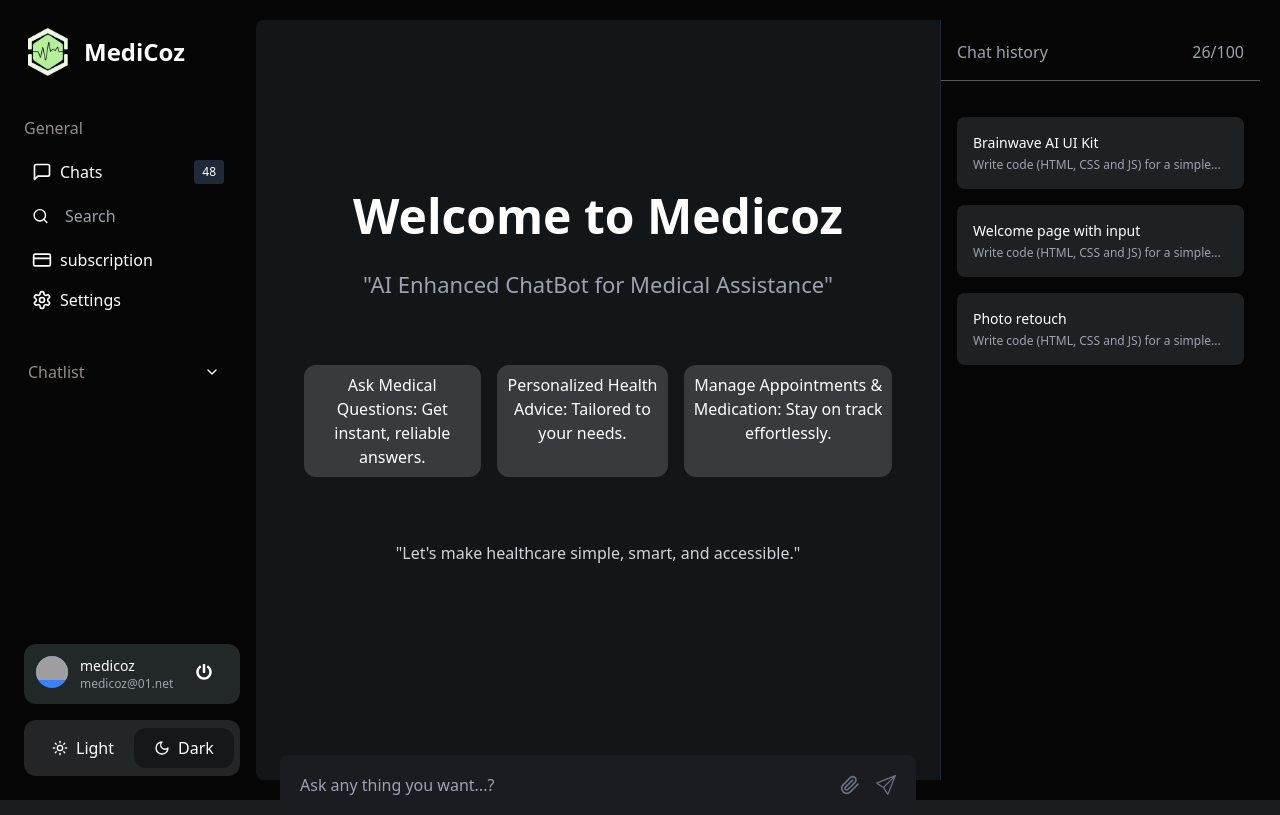
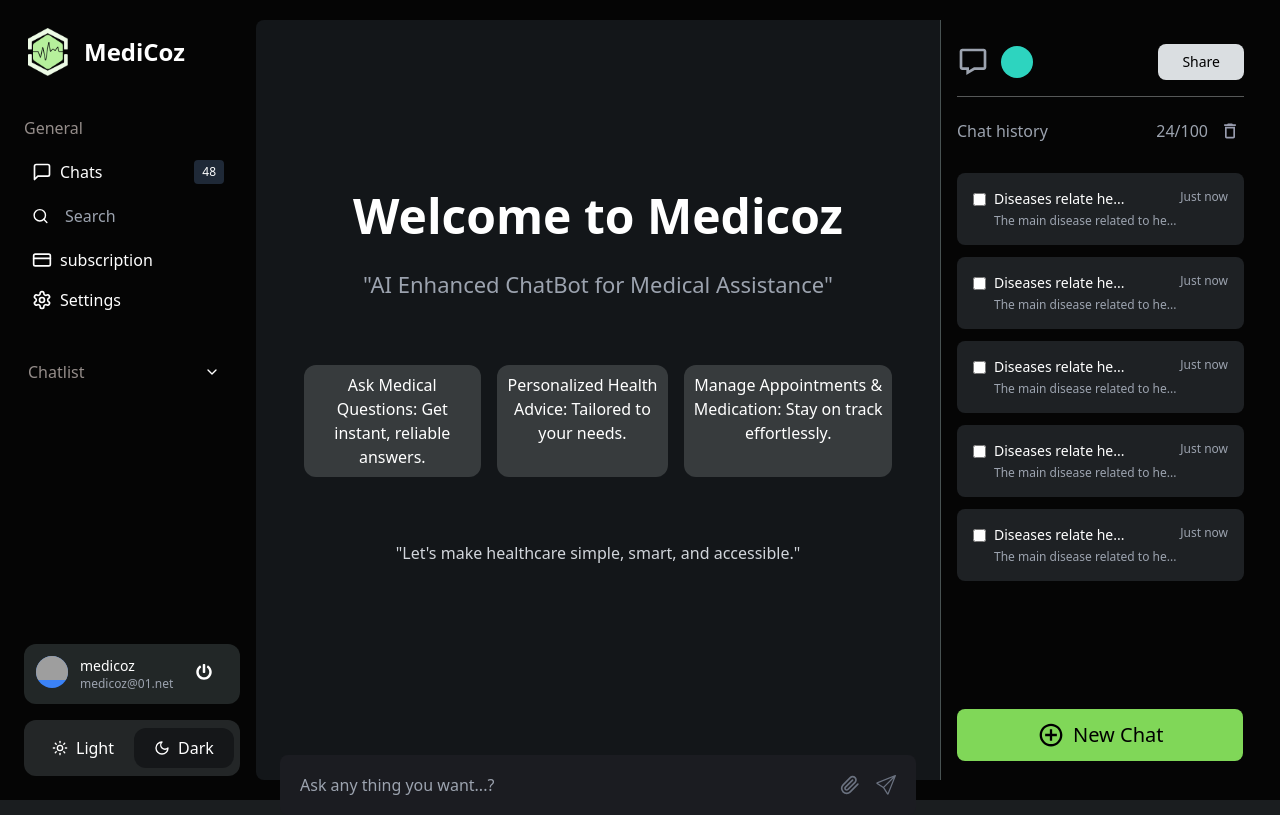
Before and after one commit to Viswajith2003/medicoz, a Next.js app: page / in a window 1280 px wide. Built offline with nearby package versions, Linux system fonts and the light colour scheme; grey boxes are pictures that could not be loaded.

Commit message:
completete the chathistory

```diff
--- a/src/app/components/chatHistory.jsx
+++ b/src/app/components/chatHistory.jsx
@@ -1,65 +1,127 @@
+import React from "react";
+import { BiMessage } from "react-icons/bi";
+import { MdOutlineDelete } from "react-icons/md";
+import { IoMdAddCircleOutline } from "react-icons/io";
+
 export default function ChatHistory({ theme }) {
-  const chatItems = [
-    {
-      title: "Brainwave AI UI Kit",
-      description: "Write code (HTML, CSS and JS) for a simple...",
-    },
-    {
-      title: "Welcome page with input",
-      description: "Write code (HTML, CSS and JS) for a simple...",
-    },
-    {
-      title: "Photo retouch",
-      description: "Write code (HTML, CSS and JS) for a simple...",
-    },
-  ];
+  const chatItems = Array(5).fill({
+    title: "Diseases relate he...",
+    description: "The main disease related to he...",
+    time: "Just now",
+  });
 
   return (
     <div
-      className={`w-80 border-l border-[#485252] rounded-tl-none rounded-bl-none mr-5 mb-5 mt-5 pt-2 rounded-lg  dark:bg-[#131619] ${
-        theme === "light" ? "border-gray-200 bg-white" : "border-gray-800"
-      } hidden lg:block`}
+      className={`w-80 border-l rounded-tl-none rounded-bl-none mr-5 mb-5 mt-5 pt-2 rounded-lg hidden lg:block ${
+        theme === "light"
+          ? "border-gray-200 bg-white"
+          : "border-[#485252] dark:bg-[#131619]"
+      }`}
     >
-      <div className="flex items-center justify-between mb-4 pt-3 px-4">
-        <span className={theme === "light" ? "text-gray-600" : "text-gray-400"}>
+      {/* Header Section */}
+      <div className="p-4">
+        {/* Top Status Bar */}
+        <div className="flex items-center justify-between mb-4">
+          <div className="flex items-center space-x-2">
+            <div className="flex items-center space-x-1">
+              <BiMessage className="w-8 h-8 text-gray-400 hover:text-gray-300" />
+              <span
+                className={
+                  theme === "light" ? "text-gray-600" : "text-gray-400"
+                }
+              ></span>
+            </div>
+            <div className="w-8 h-8 rounded-full bg-teal-400"></div>
+          </div>
+          <button
+            className={`px-6 py-2 rounded-lg text-sm font-medium ${
+              theme === "light"
+                ? "bg-gray-200 text-gray-700 hover:bg-gray-300"
+                : "bg-[#dadee1] text-black hover:bg-[#bcc2c9]"
+            } transition-colors`}
+          >
+            Share
+          </button>
+        </div>
+        <hr
+          className={`${
+            theme === "light" ? "border-gray-200" : "border-[#565858]"
+          } mb-5`}
+        />
+
+        {/* Chat History Header */}
+        <div className="flex items-center justify-between mb-3">
+          <span
+            className={theme === "light" ? "text-gray-600" : "text-gray-400"}
+          >
             Chat history
           </span>
-        <span className={theme === "light" ? "text-gray-600" : "text-gray-400"}>
-          26/100
+          <div className="flex items-center space-x-2">
+            <span
+              className={theme === "light" ? "text-gray-600" : "text-gray-400"}
+            >
+              24/100
             </span>
+            <button
+              className={`p-1 rounded hover:text-[#a0a5b7] ${
+                theme === "light" ? "text-gray-600" : "text-[#989cae]"
+              }`}
+            >
+              <MdOutlineDelete className="w-5 h-5" />
+            </button>
           </div>
-      <hr className="border-[#565858] mb-5" />
-      <div className="p-4">
-        <div className="space-y-4">
-          {chatItems.map((item, index) => (
+        </div>
+      </div>
+
+      {/* Chat Items List */}
+      <div className="px-4 space-y-3">
+        {chatItems.map((chat, index) => (
           <div
             key={index}
-              className={`p-4 rounded-lg cursor-pointer ${
+            className={`p-4 rounded-lg cursor-pointer transition-colors ${
               theme === "light"
                 ? "bg-gray-50 hover:bg-gray-100"
                 : "bg-[#1E2124] hover:bg-[#23262A]"
             }`}
           >
+            <div className="flex justify-between items-start">
+              <div className="flex items-start space-x-2">
+                <input
+                  type="checkbox"
+                  className="mt-1 rounded border-gray-500 text-emerald-500 focus:ring-emerald-500"
+                />
+                <div>
                   <h3
-                className={
-                  theme === "light"
-                    ? "text-gray-900 text-sm mb-1"
-                    : "text-white text-sm mb-1"
-                }
+                    className={`text-sm font-medium mb-1 ${
+                      theme === "light" ? "text-gray-900" : "text-white"
+                    }`}
                   >
-                {item.title}
+                    {chat.title}
                   </h3>
                   <p
                     className={`text-xs ${
                       theme === "light" ? "text-gray-600" : "text-gray-400"
                     }`}
                   >
-                {item.description}
+                    {chat.description}
                   </p>
+                </div>
+              </div>
+              <span
+                className={`text-xs ${
+                  theme === "light" ? "text-gray-600" : "text-gray-400"
+                }`}
+              >
+                {chat.time}
+              </span>
+            </div>
           </div>
         ))}
       </div>
-      </div>
+      <button className="flex items-center space-x-2 bg-[#80d758] px-20 rounded-lg mt-32 mx-4 py-3 text-black p-2">
+        <IoMdAddCircleOutline className="w-7 h-7" />
+        <span className="text-xl">New Chat</span>
+      </button>
     </div>
   );
 }
```
Also changed, not shown: src/app/components/sidebar.jsx (line endings or trailing spaces). Lines whose indentation alone changed are shown as unchanged.
